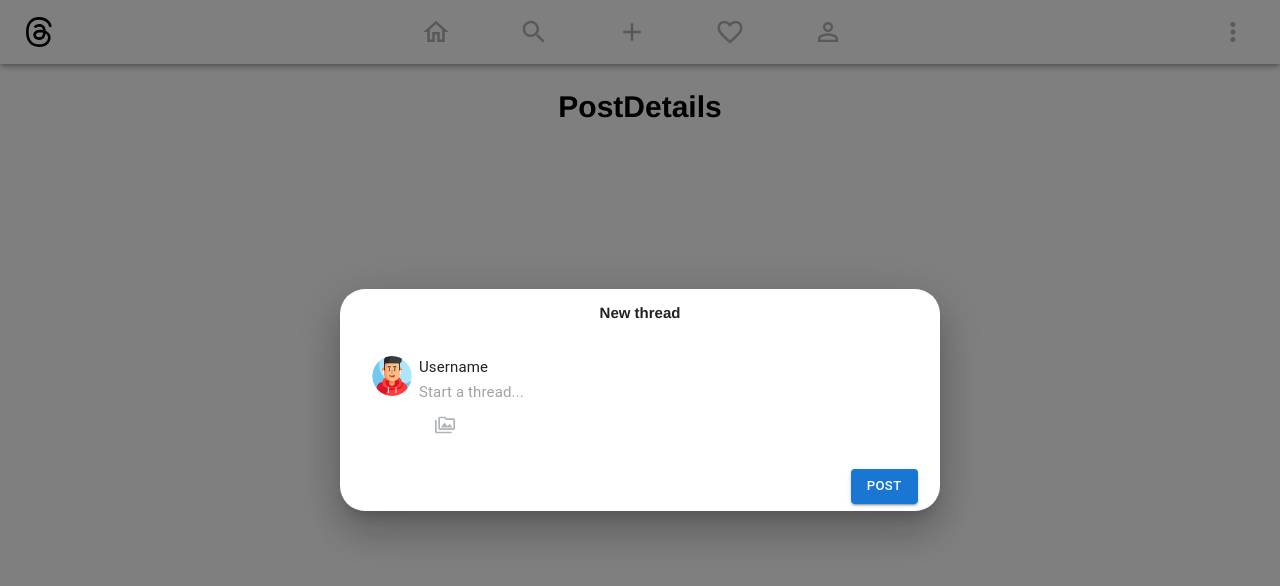
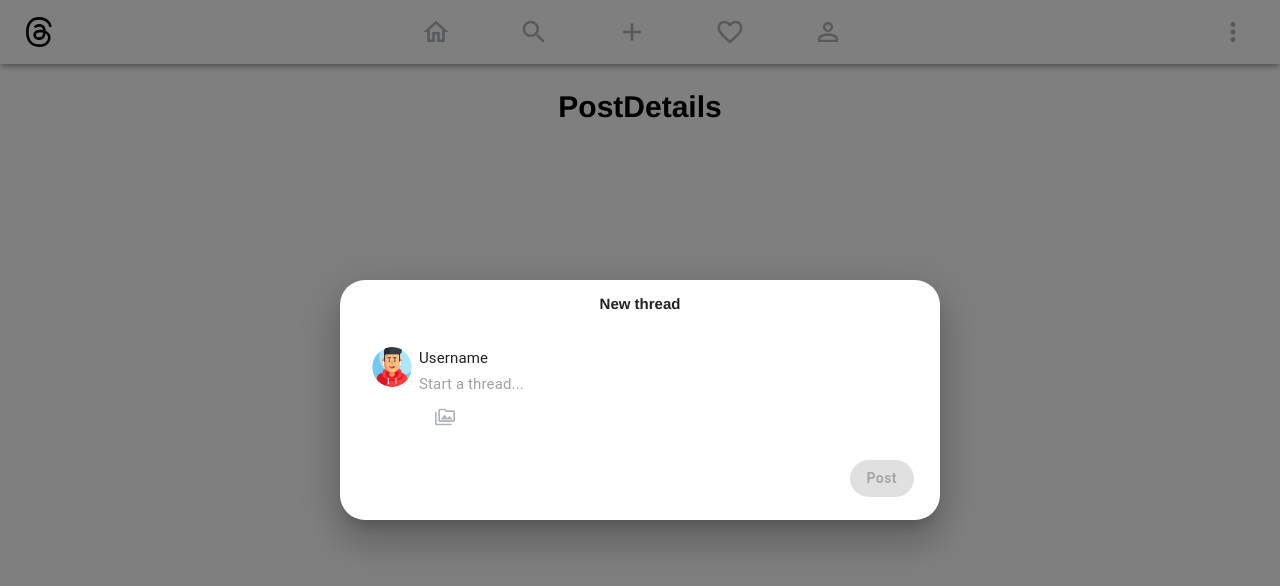
Before and after one commit to leanhduy/threads-clone, a React (Create React App) app: page /post/1 in a window 1280 px wide. Both pictures are taken after a click on the button 632 px from the left and 32 px from the top of the page. Shown: the top 586 px of the page. Built offline with nearby package versions, Linux system fonts and the light colour scheme.

Commit message:
P1-14
Complete the UI

```diff
--- a/src/components/App.js
+++ b/src/components/App.js
@@ -1,6 +1,6 @@
 import { ThemeProvider } from '@emotion/react'
 import customTheme from './utils/theme'
-import { BrowserRouter, Outlet, Route, Routes } from 'react-router-dom'
+import { BrowserRouter, Route, Routes } from 'react-router-dom'
 import Navbar from './HomePage/Navbar'
 import { useState } from 'react'
 import { NewThreadContext } from './context/context'
@@ -11,7 +11,7 @@ import Search from './Search/Search'
 import Activity from './Activity/Activity'
 import Profile from './Profile/Profile'
 import PostDetails from './Post/PostDetails'
-import CreateNewDialog from './HomePage/CreateNewDialog'
+import NewPostDialog from './HomePage/NewPostDialog'
 function App() {
     const [openDialog, setOpenDialog] = useState(false)
     const handleOpen = () => {
@@ -46,7 +46,7 @@ function App() {
                             <Route path="/post/:id" element={<PostDetails />} />
                         </Routes>
                     </Container>
-                    <CreateNewDialog
+                    <NewPostDialog
                         openDialog={openDialog}
                         handleOpen={handleOpen}
                         handleClose={handleClose}
--- a/src/components/HomePage/Home.jsx
+++ b/src/components/HomePage/Home.jsx
@@ -1,11 +1,8 @@
-import { useContext, useState } from 'react'
-import CreateNewDialog from './CreateNewDialog'
+import { useState } from 'react'
 import CreateNew from './CreateNew'
-import { NewThreadContext } from '../context/context'
 import SwitchModeButton from './SwitchModeButton'
 import { switchModeButtonStyle } from '../utils/customStyles'
 import ThreadList from './ThreadList'
-import { useOutletContext } from 'react-router-dom'
 
 const Home = () => {
     const [followingMode, setFollowingMode] = useState(true)
--- a/src/components/HomePage/CreateNewDialog.jsx
+++ b/src/components/HomePage/NewPostDialog.jsx
@@ -1,4 +1,4 @@
-import { PermMediaOutlined } from '@mui/icons-material'
+import { NoEncryption, PermMediaOutlined } from '@mui/icons-material'
 import {
     Box,
     Button,
@@ -12,37 +12,66 @@ import {
 import { styled } from '@mui/material/styles'
 import styles from '../../styles/newdialog.module.css'
 
-import { useRef, useState } from 'react'
+import { useEffect, useRef, useState } from 'react'
 import { defaultAvatarURL } from '../utils/consts'
 import { makeId } from '../utils/helpers'
 import ThreadImage from './ThreadImage'
 
-const CreateNewDialog = ({ handleOpen, handleClose, openDialog }) => {
-    const imageURL = null // TODO: REPLACE WITH USER DATA
+// styled-components
+const VisuallyHiddenInput = styled('input')({
+    clip: 'rect(0 0 0 0)',
+    clipPath: 'inset(50%)',
+    height: 1,
+    overflow: 'hidden',
+    position: 'absolute',
+    bottom: 0,
+    left: 0,
+    whiteSpace: 'nowrap',
+    width: 1,
+})
+
+const NewPostDialog = ({ handleOpen, handleClose, openDialog }) => {
+    // Global values
+    const imageURL = null // TODO: Later use context or Redux / recoil to manage global user data
+    const [post, setPost] = useState({
+        post_id: makeId(),
+        post_body: '',
+        post_images: [],
+        upload_timestamp: new Date(
+            new Date().getTime() - new Date().getTimezoneOffset() * 60000
+        ),
+        likes_count: 0,
+        reply_count: 0,
+        repost_count: 0,
+        comments: [],
+        author: '1a2b3c4d',
+    })
     const [images, setImages] = useState([])
     const mediaRef = useRef()
+
+    useEffect(() => {
+        if (images.length > 0) {
+            setPost({ ...post, post_images: [...images.map((i) => i.url)] })
+        }
+    }, [images])
+
+    const handleChange = (e) => {
+        setPost({ ...post, post_body: e.target.value })
+    }
 
     const handleSubmit = (event) => {
         event.preventDefault()
         handleClose()
     }
 
-    const VisuallyHiddenInput = styled('input')({
-        clip: 'rect(0 0 0 0)',
-        clipPath: 'inset(50%)',
-        height: 1,
-        overflow: 'hidden',
-        position: 'absolute',
-        bottom: 0,
-        left: 0,
-        whiteSpace: 'nowrap',
-        width: 1,
-    })
-
     const removeImage = (imageId) => {
         setImages((prevImgs) => [
             ...prevImgs.filter((img) => img.id !== imageId),
         ])
+    }
+
+    const handleCreate = () => {
+        console.log('Created!')
     }
 
     return (
@@ -89,17 +118,18 @@ const CreateNewDialog = ({ handleOpen, handleClose, openDialog }) => {
                             Username
                         </Typography>
                         <TextField
-                            id="input-with-sx"
-                            label=""
+                            id="newPost"
                             variant="standard"
                             placeholder="Start a thread..."
                             multiline
                             InputProps={{
                                 disableUnderline: true,
                             }}
+                            onChange={handleChange}
                         />
                         <div className={styles.imagelist}>
-                            {images.length > 0 &&
+                            {images &&
+                                images.length > 0 &&
                                 images.map((image) => (
                                     <ThreadImage
                                         key={image.id}
@@ -128,8 +158,8 @@ const CreateNewDialog = ({ handleOpen, handleClose, openDialog }) => {
                                 onChange={() => {
                                     for (const img of mediaRef.current.files) {
                                         const url = URL.createObjectURL(img)
-                                        setImages((prev) => [
-                                            ...prev,
+                                        setImages([
+                                            ...images,
                                             {
                                                 id: makeId(),
                                                 url: url,
@@ -154,7 +184,14 @@ const CreateNewDialog = ({ handleOpen, handleClose, openDialog }) => {
             >
                 {/* Action menu */}
                 <Box sx={{ flexGrow: 1 }}></Box>
-                <Button variant="contained" type="button">
+                <Button
+                    disabled={post.post_body.length === 0}
+                    disableElevation
+                    variant="contained"
+                    type="button"
+                    className={styles.btnRound}
+                    onClick={handleCreate}
+                >
                     Post
                 </Button>
             </DialogActions>
@@ -162,4 +199,4 @@ const CreateNewDialog = ({ handleOpen, handleClose, openDialog }) => {
     )
 }
 
-export default CreateNewDialog
+export default NewPostDialog
--- a/src/styles/newdialog.module.css
+++ b/src/styles/newdialog.module.css
@@ -1,6 +1,10 @@
 :root {
     --base-border-color: #b0b3b8;
     --base-text-color: #000;
+    --light-text-color: #000;
+    --light-bg-color: #fff;
+    --dark-text-color: #fff;
+    --dark-bg-color: #000;
 }
 
 * {
@@ -39,6 +43,24 @@
 .avatar {
     align-self: flex-start;
     margin: 0 .5rem;
+}
+
+/* NewPostDialog */
+button.btnRound {
+    background-color: var(--dark-bg-color);
+    border-radius: 25px;
+    color: var(--dark-text-color);
+    display: block;
+    font-size: 0.9375rem;
+    font-weight: 700;
+    list-style: 1.13125rem;
+    margin: 0 .25rem 1rem 0;
+    text-transform: capitalize;
+}
+
+button.btnRound:hover {
+    background-color: var(--dark-bg-color);
+    color: var(--dark-text-color);
 }
 
 .btn {
```
